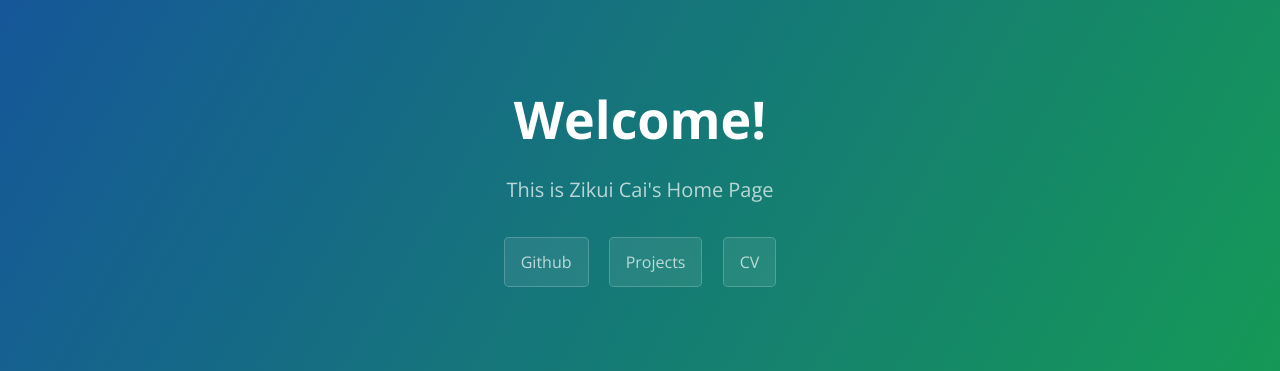
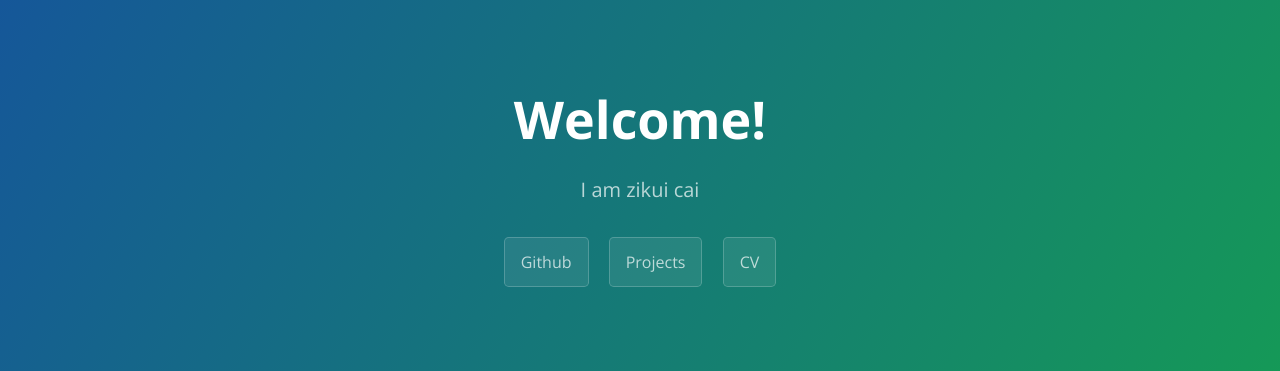
Before and after one commit to zikuicai/zikuicai.github.io, a Jekyll site: the page built from index.md, in a window 1280 px wide. Shown: the top 371 px of the page. Built offline with Jekyll 4.4.1, drawn with Linux system fonts in a browser that asks for light colours.

Commit message:
Update _config.yml

```diff
--- a/_config.yml
+++ b/_config.yml
@@ -1,5 +1,5 @@
 title: Welcome!
-description: This is Zikui Cai's Home Page
+description: I am zikui cai
 show_downloads: true
 google_analytics:
 theme: jekyll-theme-cayman
```
